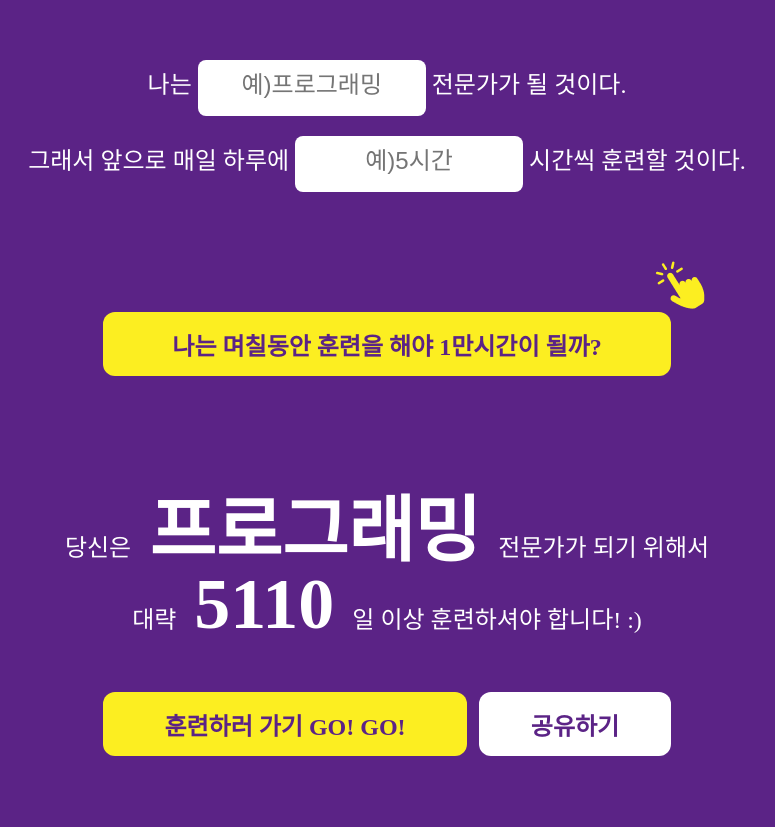
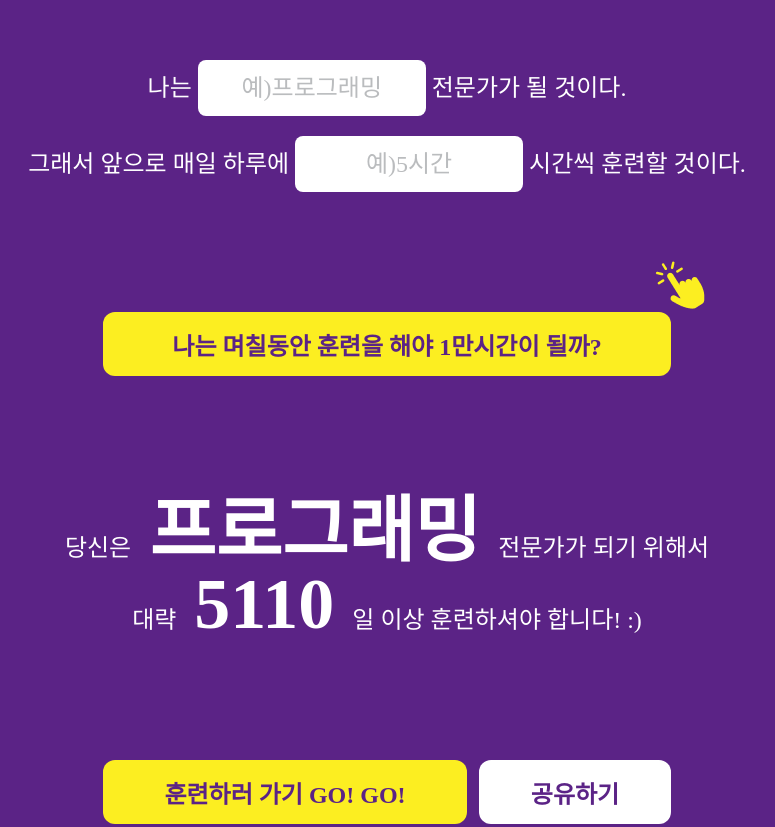
Before and after one commit to rrrr1133/mantime, a plain HTML site: page index.html in a window 1280 px wide. Shown: the part 740-1567 px from the top of the page, without its empty margins (253-1028 px from the left). Drawn offline with Linux system fonts and the light colour scheme; a web font is replaced by a local one.

Commit message:
호버 추가

```diff
--- a/styles/style.css
+++ b/styles/style.css
@@ -38,6 +38,7 @@ html{
     --main-color:#5B2386;
     --sub-color:#FCEE21;
     --text-color:#fff;
+    --placeholder-color:#BABCBE;
 }
 body{
     margin: 0;
@@ -130,6 +131,7 @@ img{
      form input::placeholder{
         text-align: center;
         font-size: 1.4rem;
+        color: var(--placeholder-color);
 
      }
      form button{
@@ -288,10 +290,13 @@ img{
         height: 56px;
         border: none;
         border-radius: 8px;
+        font-size: 2.4rem;
      }
      form input::placeholder{
         text-align: center;
         font-size: 2.4rem;
+        color: var(--placeholder-color);
+        font-family: 'GMarketSans', 'sans serif';
 
      }
      form p:nth-child(1){
@@ -308,6 +313,11 @@ img{
         border-radius: 12px;
         margin-top: 60px;
         margin: 120px 0;
+     }
+
+     form button:hover{
+        background-color: #fff;
+        transition: ease 0.3s;
      }
 
      form img{
@@ -329,7 +339,7 @@ img{
     .btn{
         display: flex;
         flex-direction: row;
-        margin-bottom: 120px
+        margin: 120px 0;
 
 
     }
@@ -338,7 +348,6 @@ img{
         font-size: 2.4rem;
         font-weight: 700;
         color: var(--main-color);
-        margin-top: 52px;
     }
     .btn button:nth-child(1){
         width: 364px;
```
